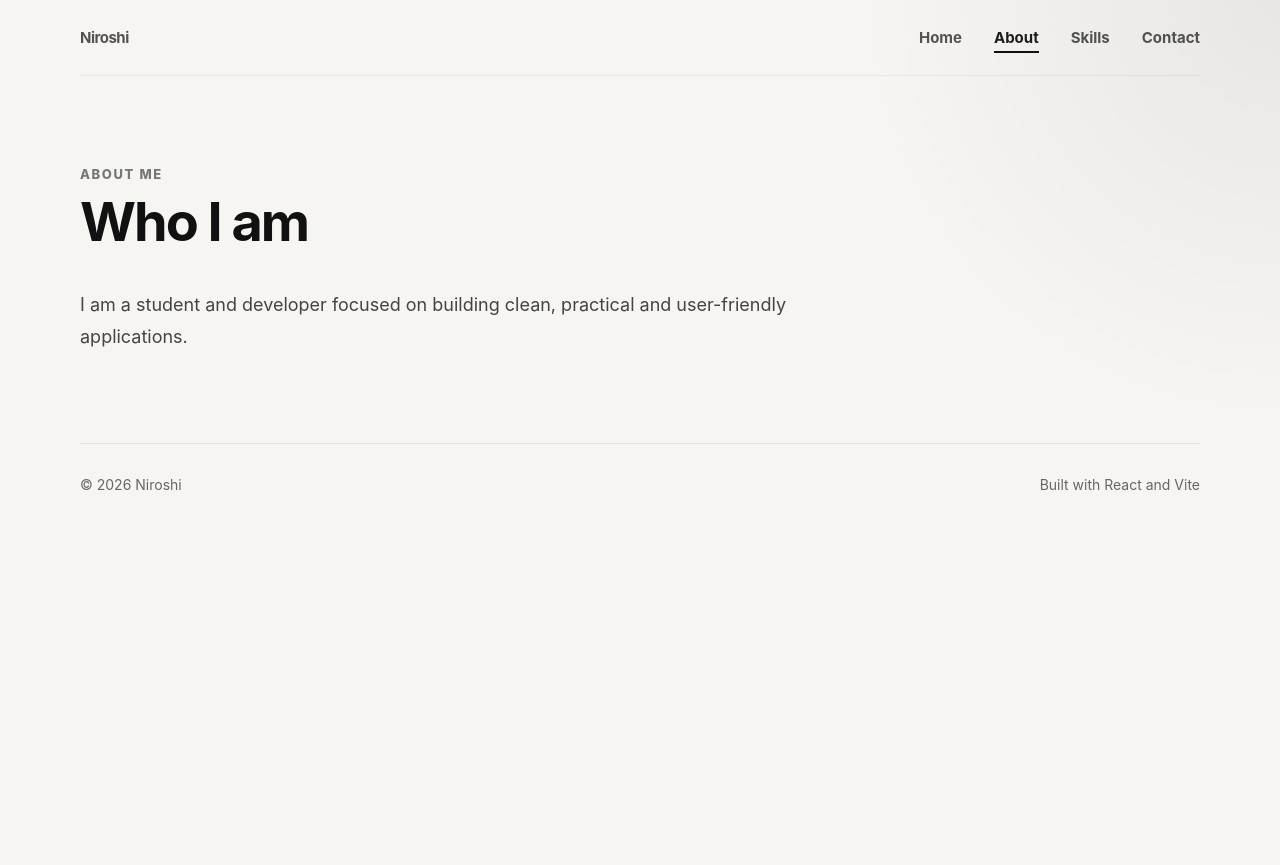
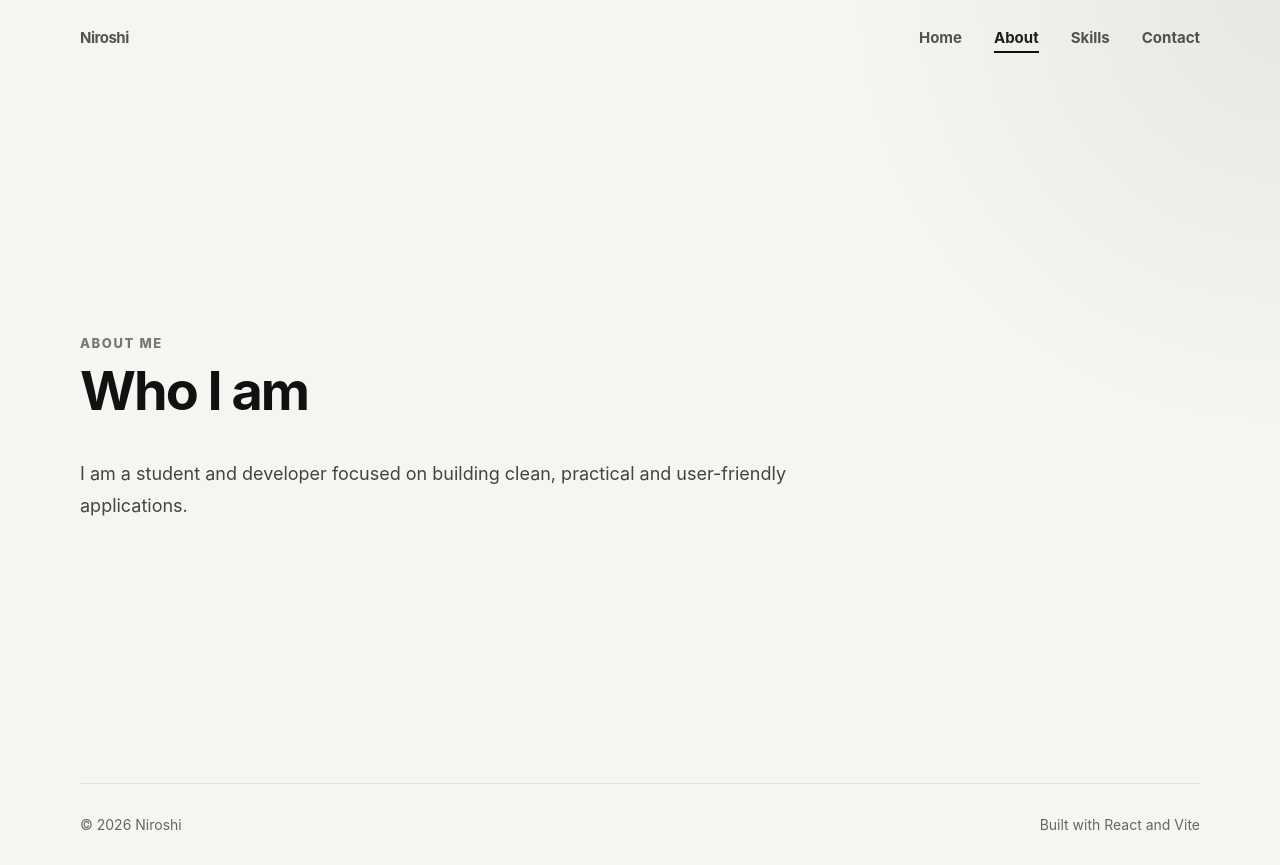
Before and after one commit to Shkaf77/Portfolio_web, a React (Vite) app: page /about in a window 1280 px wide. Before the commit the page ends 800 px from the top, so only its background shows below. Built offline with nearby package versions, Linux system fonts and the light colour scheme.

Commit message:
Changing in pages: AboutPage.jsx, ContactPage.jsx, SkillsPage.jsx; Changing App.css

```diff
--- a/src/App.css
+++ b/src/App.css
@@ -202,13 +202,19 @@
   color: #111111;
 }
 
+.page-content {
+  min-height: calc(100vh - 92px);
+  display: flex;
+  flex-direction: column;
+  justify-content: center;
+}
+
 /* COMMON SECTIONS */
 
 .section {
   width: min(1120px, 90%);
   margin: 0 auto;
   padding: 90px 0;
-  border-top: 1px solid rgba(0, 0, 0, 0.06);
 }
 
 .section-header {
--- a/src/pages/AboutPage.jsx
+++ b/src/pages/AboutPage.jsx
@@ -4,7 +4,10 @@
 function AboutPage() {
   return (
     <>
-      <About />
+      <div className="page-content">
+        <About />
+      </div>
+
       <Footer />
     </>
   )
--- a/src/pages/ContactPage.jsx
+++ b/src/pages/ContactPage.jsx
@@ -4,7 +4,10 @@
 function ContactPage() {
   return (
     <>
-      <Contact />
+      <div className="page-content">
+        <Contact />
+      </div>
+
       <Footer />
     </>
   )
--- a/src/pages/SkillsPage.jsx
+++ b/src/pages/SkillsPage.jsx
@@ -4,7 +4,10 @@
 function SkillsPage() {
   return (
     <>
-      <Skills />
+      <div className="page-content">
+        <Skills />
+      </div>
+
       <Footer />
     </>
   )
```
